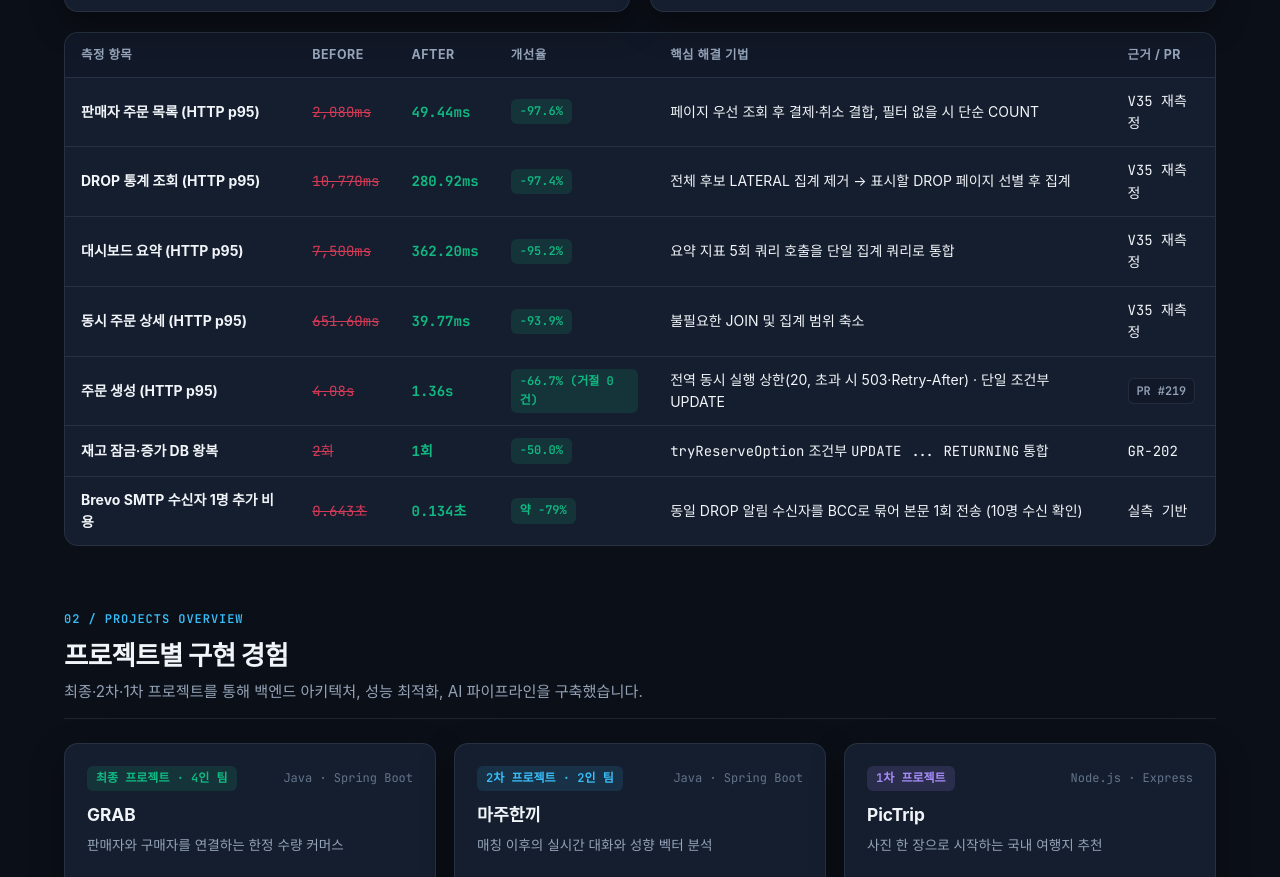
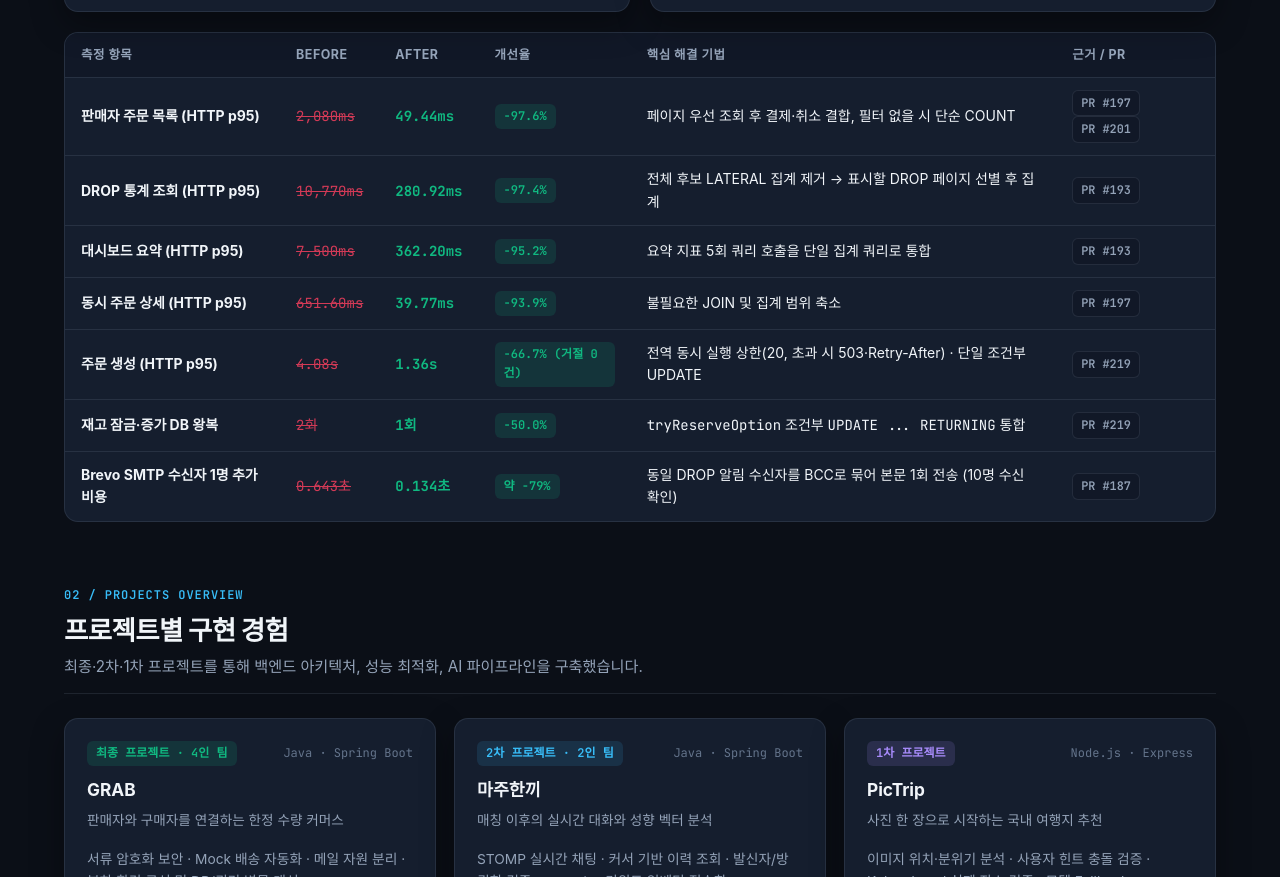
Before and after one commit to sang9831/backend-portfolio, a plain HTML site: page index.html in a window 1280 px wide. Shown: the part 1369-2246 px from the top of the page. Drawn offline with Linux system fonts and the light colour scheme; a web font is replaced by a local one.

Commit message:
Link all performance metrics to corresponding GitHub PRs

```diff
--- a/index.html
+++ b/index.html
@@ -194,7 +194,10 @@
               <td class="num-after">49.44ms</td>
               <td><span class="tag green">-97.6%</span></td>
               <td>페이지 우선 조회 후 결제·취소 결합, 필터 없을 시 단순 COUNT</td>
-              <td class="mono">V35 재측정</td>
+              <td>
+                <a class="pr-link" href="https://github.com/prgrms-aibe-devcourse/AIBE7_FinalProject_Team3/pull/197" target="_blank" rel="noopener">PR #197</a>
+                <a class="pr-link" href="https://github.com/prgrms-aibe-devcourse/AIBE7_FinalProject_Team3/pull/201" target="_blank" rel="noopener">PR #201</a>
+              </td>
             </tr>
             <tr>
               <td><strong>DROP 통계 조회 (HTTP p95)</strong></td>
@@ -202,7 +205,7 @@
               <td class="num-after">280.92ms</td>
               <td><span class="tag green">-97.4%</span></td>
               <td>전체 후보 LATERAL 집계 제거 → 표시할 DROP 페이지 선별 후 집계</td>
-              <td class="mono">V35 재측정</td>
+              <td><a class="pr-link" href="https://github.com/prgrms-aibe-devcourse/AIBE7_FinalProject_Team3/pull/193" target="_blank" rel="noopener">PR #193</a></td>
             </tr>
             <tr>
               <td><strong>대시보드 요약 (HTTP p95)</strong></td>
@@ -210,7 +213,7 @@
               <td class="num-after">362.20ms</td>
               <td><span class="tag green">-95.2%</span></td>
               <td>요약 지표 5회 쿼리 호출을 단일 집계 쿼리로 통합</td>
-              <td class="mono">V35 재측정</td>
+              <td><a class="pr-link" href="https://github.com/prgrms-aibe-devcourse/AIBE7_FinalProject_Team3/pull/193" target="_blank" rel="noopener">PR #193</a></td>
             </tr>
             <tr>
               <td><strong>동시 주문 상세 (HTTP p95)</strong></td>
@@ -218,7 +221,7 @@
               <td class="num-after">39.77ms</td>
               <td><span class="tag green">-93.9%</span></td>
               <td>불필요한 JOIN 및 집계 범위 축소</td>
-              <td class="mono">V35 재측정</td>
+              <td><a class="pr-link" href="https://github.com/prgrms-aibe-devcourse/AIBE7_FinalProject_Team3/pull/197" target="_blank" rel="noopener">PR #197</a></td>
             </tr>
             <tr>
               <td><strong>주문 생성 (HTTP p95)</strong></td>
@@ -234,7 +237,7 @@
               <td class="num-after">1회</td>
               <td><span class="tag green">-50.0%</span></td>
               <td><code>tryReserveOption</code> 조건부 <code>UPDATE ... RETURNING</code> 통합</td>
-              <td class="mono">GR-202</td>
+              <td><a class="pr-link" href="https://github.com/prgrms-aibe-devcourse/AIBE7_FinalProject_Team3/pull/219" target="_blank" rel="noopener">PR #219</a></td>
             </tr>
             <tr>
               <td><strong>Brevo SMTP 수신자 1명 추가 비용</strong></td>
@@ -242,7 +245,7 @@
               <td class="num-after">0.134초</td>
               <td><span class="tag green">약 -79%</span></td>
               <td>동일 DROP 알림 수신자를 BCC로 묶어 본문 1회 전송 (10명 수신 확인)</td>
-              <td class="mono">실측 기반</td>
+              <td><a class="pr-link" href="https://github.com/prgrms-aibe-devcourse/AIBE7_FinalProject_Team3/pull/187" target="_blank" rel="noopener">PR #187</a></td>
             </tr>
           </tbody>
         </table>
```
